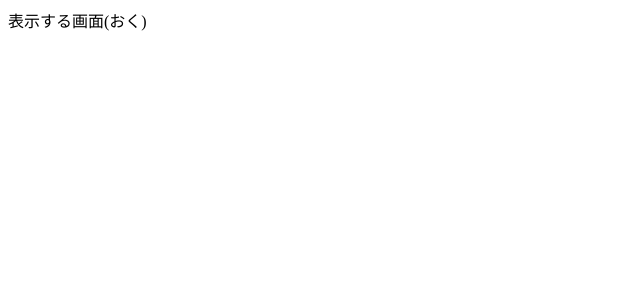
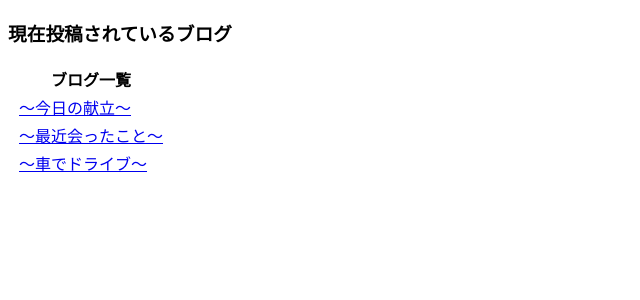
Before and after one commit to 2024AIT-OOP2-G18/flask-blog, a Flask app: template templates/view.html in a window 1280 px wide. Shown: the top 300 px of the page, without its empty margins (0-640 px from the left). Run offline with Flask 3, Linux system fonts and the light colour scheme; the template is opened without the code that fills it, so the values that code supplies are empty.

Commit message:
add ブログ表示

```diff
--- a/templates/view.html
+++ b/templates/view.html
@@ -6,6 +6,40 @@
     <title>表示画面</title>
 </head>
 <body>
-    表示する画面(おく)
+    <h3>現在投稿されているブログ</h3>
+    <table>
+        <thead>
+            <tr>
+                <th>&nbsp;</th>
+                <th>ブログ一覧</th>
+            </tr>
+        </thead>
+        <tbody>
+            <!-- sample(データベース)の変数名は仮 -->
+            <!-- {% for sample in samples %} -->
+            <!-- <tr>
+                <td>&nbsp;</td>
+                <td>
+                    <a href="{{ url_for('view.detail', sample_id=sample.id) }}">
+                        {{ sample.title }}
+                    </a>
+                </td>
+            </tr> -->
+            <!-- {% endfor %} -->
+            <!-- 仮表示用 -->
+            <tr>
+                <td>&nbsp;</td>
+                <td><a href="{{ url_for('view.detail', sample_id=sample.id) }}">〜今日の献立〜</a></td>
+            </tr>
+            <tr>
+                <td>&nbsp;</td>
+                <td><a href="{{ url_for('view.detail', sample_id=sample.id) }}">〜最近会ったこと〜</a></td>
+            </tr>
+            <tr>
+                <td>&nbsp;</td>
+                <td><a href="{{ url_for('view.detail', sample_id=sample.id) }}">〜車でドライブ〜</a></td>
+            </tr>
+        </tbody>
+    </table>
 </body>
 </html>
```
Also changed, not shown: templates/view_detail.html (+6 -2 lines).
